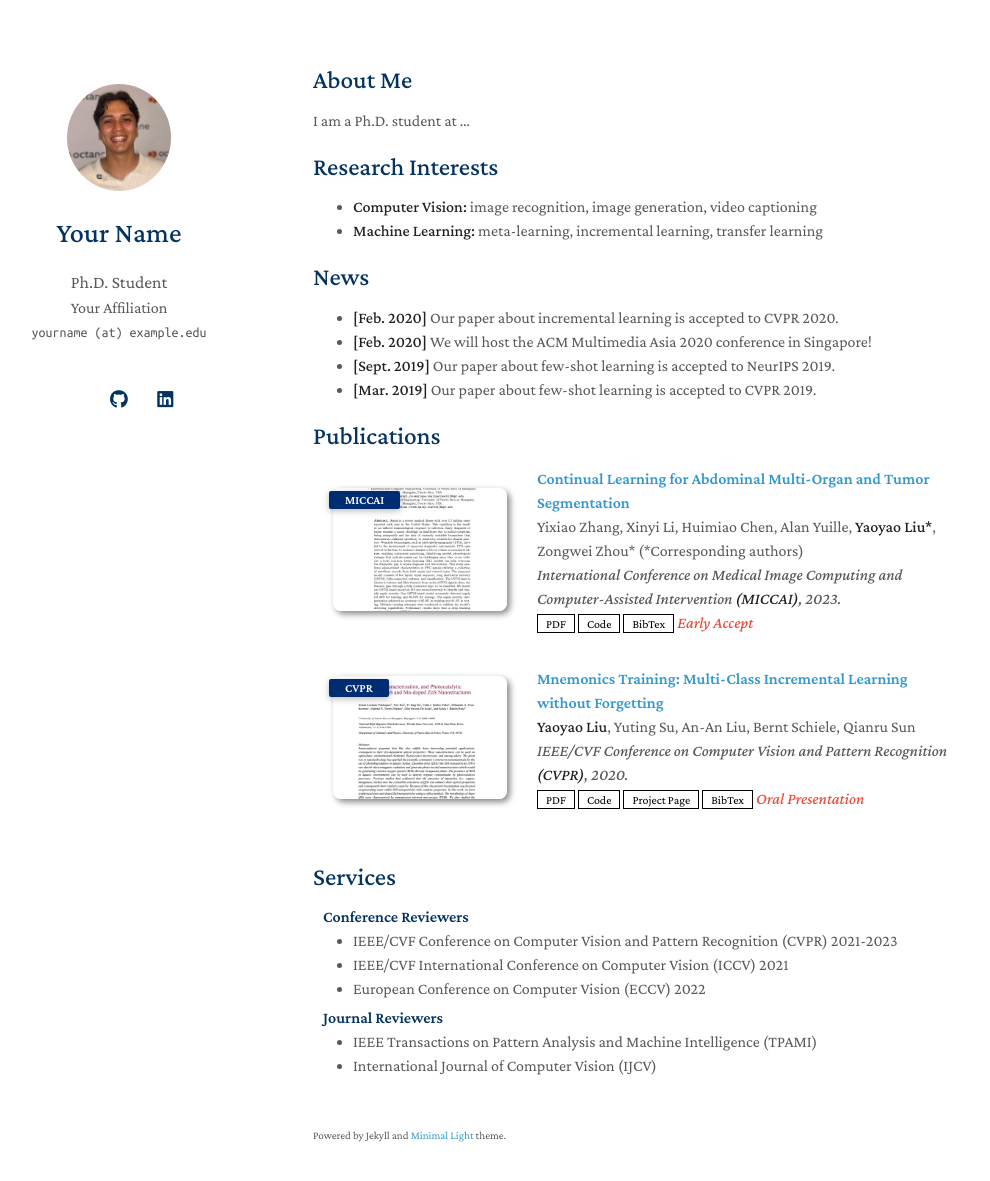
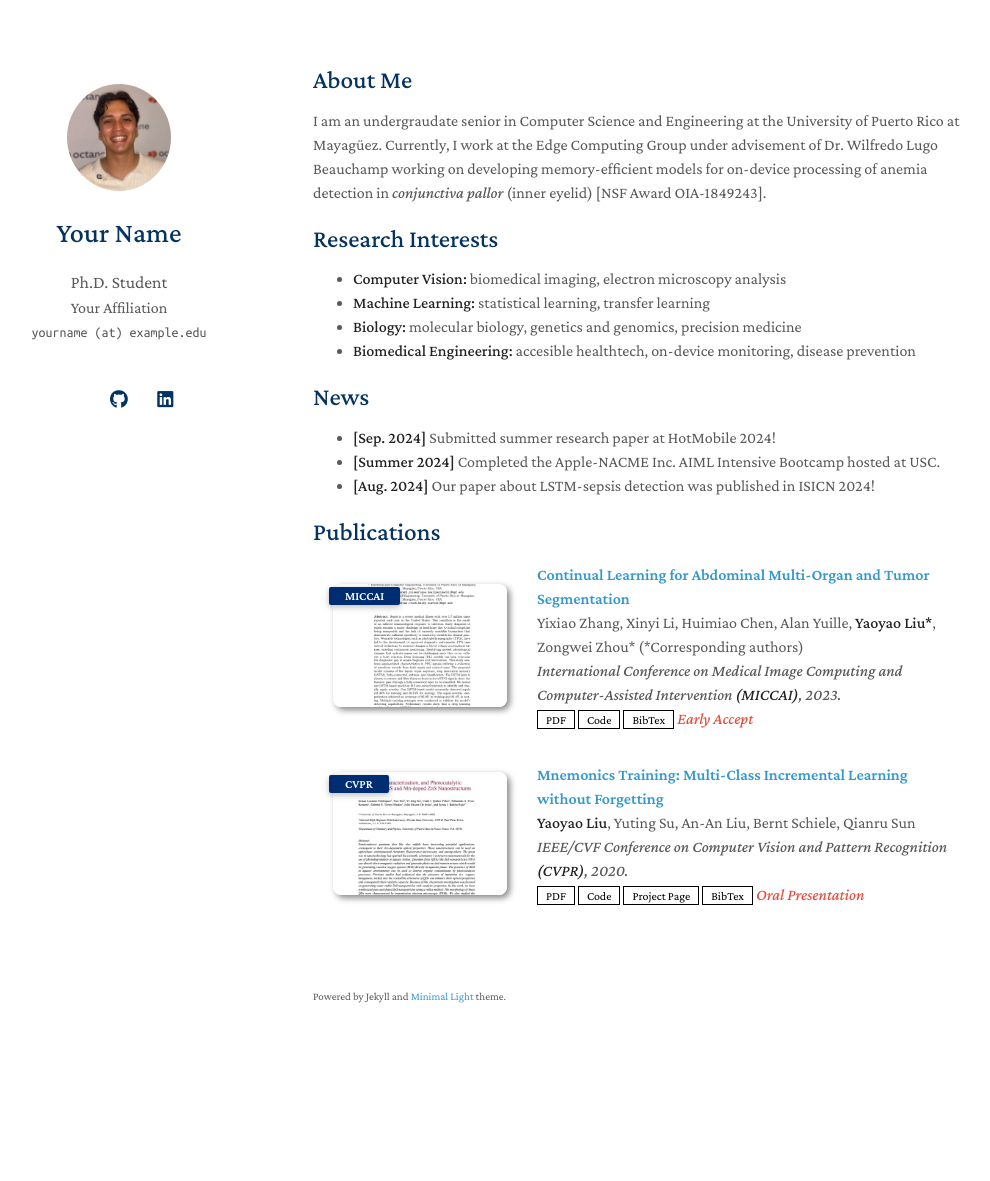
Before and after one commit to yaoyao-liu/minimal-light, a Jekyll site: the page built from index.md, in a window 1280 px wide and 1216 px high. Shown: the top 1181 px of the window, without its empty margins (157-1147 px from the left). Built offline with Jekyll 4.4.1, drawn with Linux system fonts in a browser that asks for light colours; a style sheet for code colours, icons or effects is not loaded; our own code applies the rules of GitHub Pages for plain Markdown files.

Commit message:
feat: Update index.md with base information

```diff
--- a/index.md
+++ b/index.md
@@ -4,20 +4,21 @@ layout: homepage
 
 ## About Me
 
-I am a Ph.D. student at ...
+I am an undergraudate senior in Computer Science and Engineering at the University of Puerto Rico at Mayagüez. Currently, I work at the Edge Computing Group under advisement of Dr. Wilfredo Lugo Beauchamp working on developing memory-efficient models for on-device processing of anemia detection in *conjunctiva pallor* (inner eyelid) [NSF Award OIA-1849243].
 
 ## Research Interests
 
-- **Computer Vision:** image recognition, image generation, video captioning
-- **Machine Learning:** meta-learning, incremental learning, transfer learning
+- **Computer Vision:** biomedical imaging, electron microscopy analysis
+- **Machine Learning:** statistical learning, transfer learning
+- **Biology:** molecular biology, genetics and genomics, precision medicine
+- **Biomedical Engineering:** accesible healthtech, on-device monitoring, disease prevention
 
 ## News
 
-- **[Feb. 2020]** Our paper about incremental learning is accepted to CVPR 2020.
-- **[Feb. 2020]** We will host the ACM Multimedia Asia 2020 conference in Singapore!
-- **[Sept. 2019]** Our paper about few-shot learning is accepted to NeurIPS 2019.
-- **[Mar. 2019]** Our paper about few-shot learning is accepted to CVPR 2019.
+- **[Sep. 2024]** Submitted summer research paper at HotMobile 2024!
+- **[Summer 2024]** Completed the Apple-NACME Inc. AIML Intensive Bootcamp hosted at USC.
+- **[Aug. 2024]** Our paper about LSTM-sepsis detection was published in ISICN 2024!
 
 {% include_relative _includes/publications.md %}
 
-{% include_relative _includes/services.md %}
+<!-- {% include_relative _includes/services.md %} -->
```
